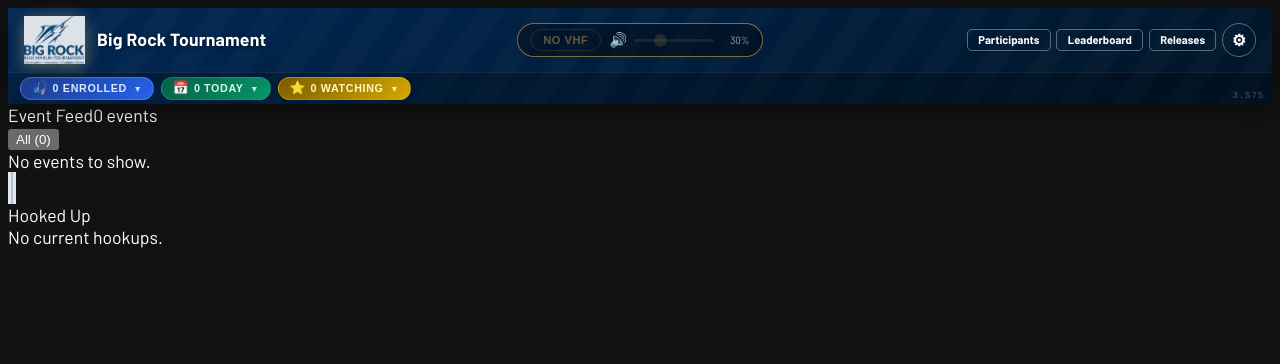
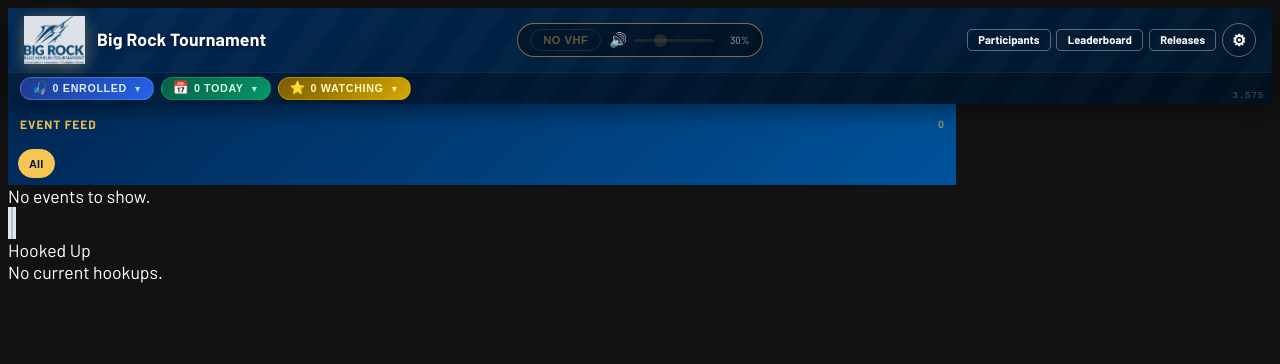
Before and after one commit to js9467/bigrock-app, a Flask app: page / in a window 1280 px wide. Shown: the top 364 px of the page. Run offline with Flask 3, Linux system fonts and the light colour scheme; data that the repository does not hold is empty; parts of the project's set-up code (start-up, migrations or seed data) failed here and were passed over; some libraries are stand-ins or nearby versions.

Commit message:
Event filter: compact header bar + horizontal-scroll pill strip

```diff
--- a/static/css/base.css
+++ b/static/css/base.css
@@ -651,9 +651,105 @@ button:hover {
   border-radius: 2px;
 }
 
-/* Events column header (filter pills row) */
+/* Events column header */
 .events-col-header {
   flex-shrink: 0;
+  background: linear-gradient(135deg, #002855 0%, #00529b 100%);
+}
+
+/* Top bar: title + active filter badge + count */
+.feed-header-bar {
+  display: flex;
+  align-items: center;
+  gap: 0.5rem;
+  height: 2.5rem;
+  padding: 0 0.75rem;
+}
+.feed-title {
+  font-size: 0.75rem;
+  font-weight: 800;
+  letter-spacing: 0.08em;
+  text-transform: uppercase;
+  color: #f6c553;
+  flex-shrink: 0;
+}
+.feed-subtitle {
+  font-size: 0.65rem;
+  font-weight: 700;
+  background: rgba(246,197,83,0.18);
+  color: #f6c553;
+  border: 1px solid rgba(246,197,83,0.35);
+  padding: 0.1rem 0.45rem;
+  border-radius: 999px;
+  letter-spacing: 0.04em;
+  white-space: nowrap;
+  overflow: hidden;
+  text-overflow: ellipsis;
+  max-width: 10rem;
+}
+.feed-count {
+  margin-left: auto;
+  font-size: 0.65rem;
+  font-weight: 700;
+  color: rgba(246,197,83,0.55);
+  flex-shrink: 0;
+}
+
+/* Horizontal scroll pill strip — single row, never wraps */
+.filter-strip {
+  display: flex;
+  flex-direction: row;
+  gap: 0.35rem;
+  padding: 0.3rem 0.6rem 0.45rem;
+  overflow-x: auto;
+  overflow-y: hidden;
+  scroll-snap-type: x mandatory;
+  -webkit-overflow-scrolling: touch;
+  scrollbar-width: none;
+}
+.filter-strip::-webkit-scrollbar { display: none; }
+
+.filter-pill {
+  display: inline-flex;
+  align-items: center;
+  gap: 0.3rem;
+  flex-shrink: 0;
+  scroll-snap-align: start;
+  padding: 0.28rem 0.65rem;
+  border-radius: 999px;
+  font-size: 0.68rem;
+  font-weight: 700;
+  letter-spacing: 0.02em;
+  white-space: nowrap;
+  cursor: pointer;
+  border: 1.5px solid rgba(255,255,255,0.18);
+  background: rgba(255,255,255,0.1);
+  color: rgba(255,255,255,0.75);
+  transition: background 0.12s, color 0.12s, border-color 0.12s;
+  -webkit-tap-highlight-color: transparent;
+  min-height: 1.8rem; /* comfortable touch target */
+}
+.filter-pill:hover {
+  background: rgba(255,255,255,0.18);
+  color: #fff;
+}
+.filter-pill.active {
+  background: #f6c553;
+  color: #001528;
+  border-color: #f6c553;
+  font-weight: 800;
+}
+.filter-pill-count {
+  font-size: 0.58rem;
+  font-weight: 700;
+  opacity: 0.7;
+  background: rgba(0,0,0,0.12);
+  padding: 0.05rem 0.3rem;
+  border-radius: 999px;
+}
+.filter-pill.active .filter-pill-count {
+  background: rgba(0,0,0,0.15);
+  opacity: 0.8;
 }
 
 /* ==========================================
@@ -858,20 +954,17 @@ button:hover {
     background: rgba(246,197,83,0.1) !important;
     border-color: rgba(246,197,83,0.22) !important;
   }
-  /* Section header bar "Event Feed" + filter pills */
+  /* Section header — already dark by default via base styles */
   .events-col-header {
-    background: linear-gradient(90deg, rgba(30,58,74,0.95), rgba(13,20,36,0.9)) !important;
-    border-bottom: 1px solid rgba(246,197,83,0.12) !important;
+    background: linear-gradient(135deg, #001a3a 0%, #002f6c 100%) !important;
+    border-bottom: 1px solid rgba(246,197,83,0.08) !important;
   }
-  .events-col-header .text-base { color: #f6c553 !important; font-size: 0.75rem !important; letter-spacing: 0.08em; text-transform: uppercase; }
-  .events-col-header .text-xs.font-normal { color: rgba(246,197,83,0.5) !important; }
-  /* Filter pills in dark mode */
-  .events-col-header button {
-    font-size: 0.65rem !important;
-    padding: 0.2rem 0.55rem !important;
+  /* Filter strip: slightly larger touch targets on phone */
+  .filter-pill {
+    font-size: 0.72rem !important;
+    min-height: 2rem !important;
+    padding: 0.3rem 0.7rem !important;
   }
-  .events-col-header button.bg-blue-900 { background: #1e40af !important; color: #f1f5f9 !important; }
-  .events-col-header button:not(.bg-blue-900) { background: rgba(255,255,255,0.1) !important; color: #cbd5e1 !important; }
   /* Boat thumbnail: bigger */
   .event-row .w-14 { width: 3.75rem !important; height: 3.75rem !important; border-radius: 0.6rem !important; }
   .event-row img   { border-radius: 0.6rem !important; }
--- a/templates/index.html
+++ b/templates/index.html
@@ -142,23 +142,25 @@
            :class="[mobileTab !== 'events' ? 'mobile-tab-hidden' : '']"
            :style="{ width: (100 - hookedColWidth) + '%' }">
 
-        <!-- Feed header + filter pills -->
-        <div class="events-col-header border-b bg-gradient-to-r from-yellow-400 to-yellow-600 text-blue-900">
-          <div class="h-10 px-3 flex items-center justify-between">
-            <span class="text-base font-bold">Event Feed</span>
-            <span class="text-xs font-normal opacity-70">{{ filteredEvents.length }} events</span>
+        <!-- Feed header + filter strip -->
+        <div class="events-col-header border-b">
+          <div class="feed-header-bar">
+            <span class="feed-title">Event Feed</span>
+            <span class="feed-subtitle" v-if="eventFilter">{{ eventFilter }}</span>
+            <span class="feed-count">{{ filteredEvents.length }}</span>
           </div>
-          <div class="flex flex-wrap gap-1 px-2 pb-1.5">
+          <div class="filter-strip">
             <button @click="eventFilter=null"
-                    :class="eventFilter===null ? 'bg-blue-900 text-white' : 'bg-white/80 text-blue-900 hover:bg-white'"
-                    class="px-2 py-0.5 rounded text-xs font-semibold transition-colors">
-              All ({{ allEvents.length }})
+                    :class="eventFilter===null ? 'active' : ''"
+                    class="filter-pill">
+              All
             </button>
             <button v-for="f in availableFilters" :key="f"
                     @click="eventFilter = eventFilter===f ? null : f"
-                    :class="eventFilter===f ? 'bg-blue-900 text-white' : 'bg-white/80 text-blue-900 hover:bg-white'"
-                    class="px-2 py-0.5 rounded text-xs font-semibold transition-colors">
-              {{ f }} ({{ allEvents.filter(e=>e.event===f).length }})
+                    :class="eventFilter===f ? 'active' : ''"
+                    class="filter-pill">
+              {{ f }}
+              <span class="filter-pill-count">{{ allEvents.filter(e=>e.event===f).length }}</span>
             </button>
           </div>
         </div>
```
